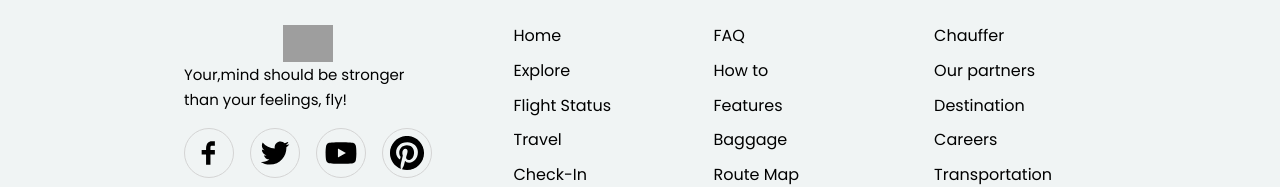
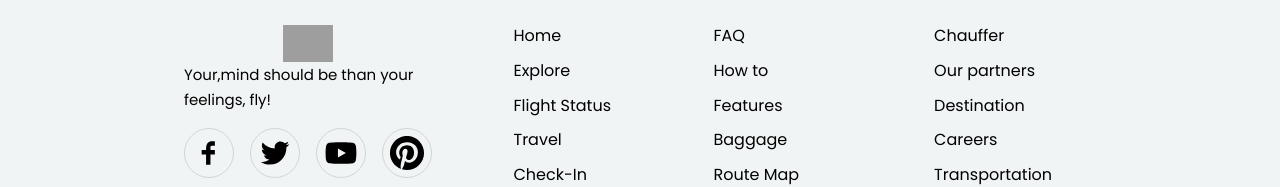
Before and after one commit to Sehrish-Saddique/CodSoft, a React (Vite) app in the folder fly/: page / in a window 1280 px wide. Shown: the part 4221-4408 px from the top of the page. Built offline with nearby package versions, Linux system fonts and the light colour scheme; grey boxes are pictures that could not be loaded.

Commit message:
Update Footer.jsx

```diff
--- a/fly/src/Components/Footer/Footer.jsx
+++ b/fly/src/Components/Footer/Footer.jsx
@@ -17,7 +17,7 @@ const Footer = () => {
           <div className='LogoDiv flex'>
             <img className='Logo' src='https://img.icons8.com/doodle/48/airplane-take-off.png' alt='logo'/>
           </div>
-          <p>Your,mind should be stronger than your feelings, fly!</p>
+          <p>Your,mind should be   than your feelings, fly!</p>
           <div className='socialIcon flex'>
             <TiSocialFacebook className='icon'/>
             <AiOutlineTwitter className='icon'/>
```
